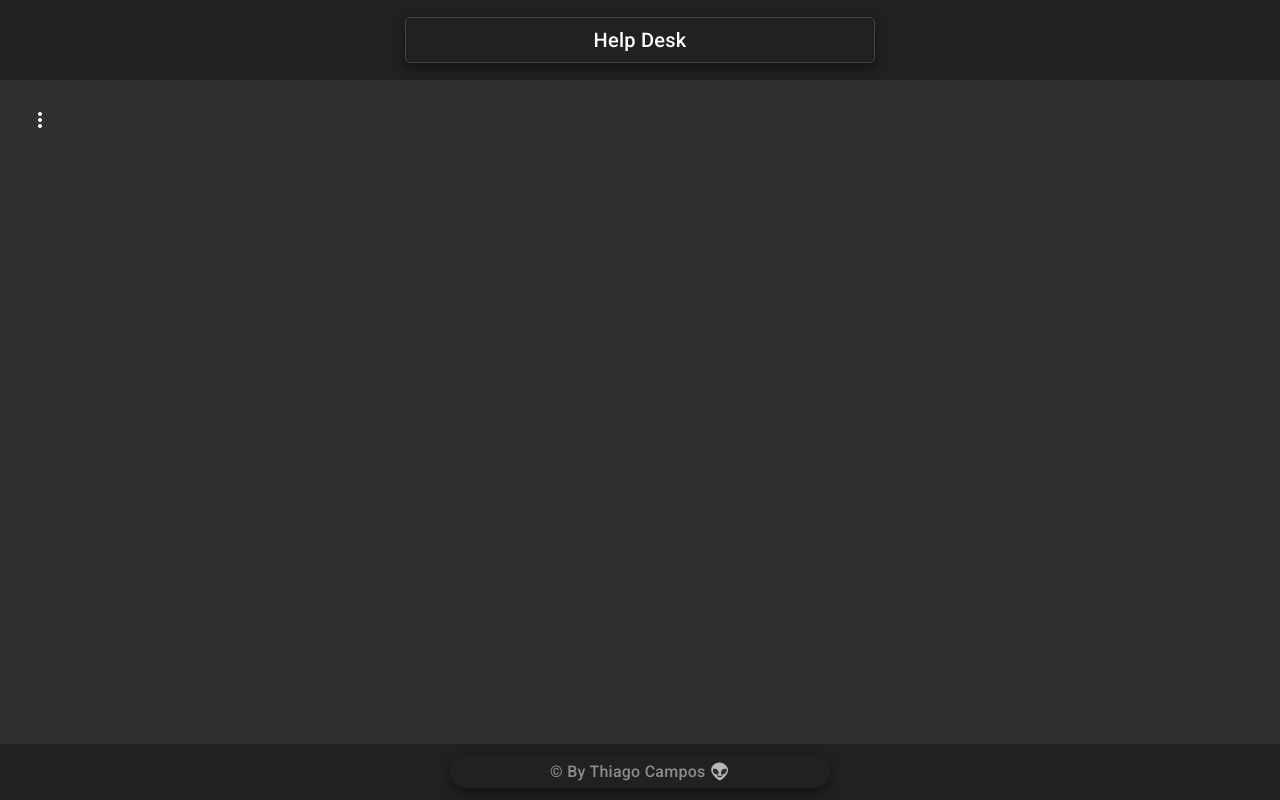
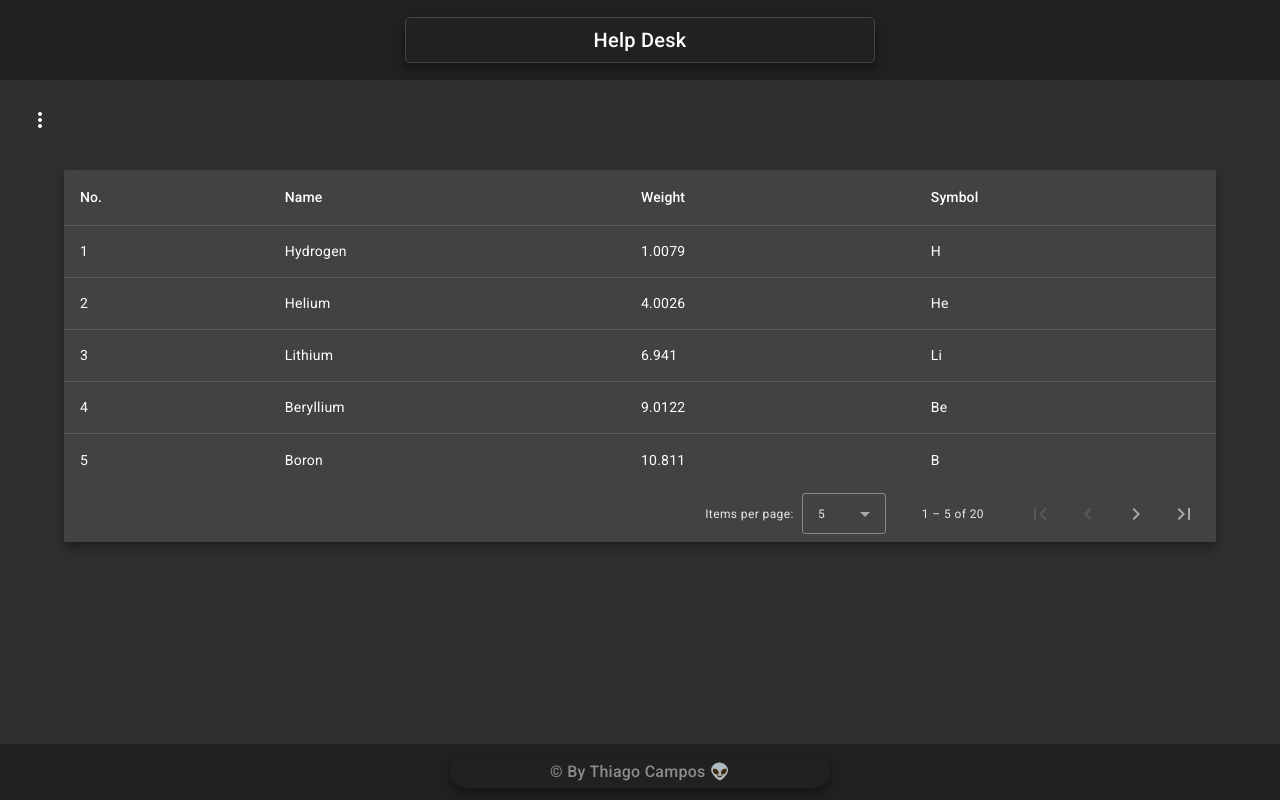
Before and after one commit to thfields/Sistema_HelpDesk_API_Front, an Angular app: page /os in a window 1280 px wide. Before the commit this address led to /. Built offline with nearby package versions, Linux system fonts and the light colour scheme.

Commit message:
componente tecnico-read

```diff
--- a/src/app/app-routing.module.ts
+++ b/src/app/app-routing.module.ts
@@ -1,7 +1,26 @@
 import { NgModule } from '@angular/core';
 import { RouterModule, Routes } from '@angular/router';
+import { HomeComponent } from './views/components/home/home.component';
+import { TecnicoReadComponent } from './views/components/tecnico/tecnico-read/tecnico-read.component';
 
-const routes: Routes = [];
+const routes: Routes = [
+  {
+    path: '',
+    component: HomeComponent
+  },
+  {
+    path: 'tecnicos',
+    component: TecnicoReadComponent
+  },
+  {
+    path: 'clientes',
+    component: TecnicoReadComponent
+  },
+  {
+    path: 'os',
+    component: TecnicoReadComponent
+  }
+];
 
 @NgModule({
   imports: [RouterModule.forRoot(routes)],
--- a/src/app/app.module.ts
+++ b/src/app/app.module.ts
@@ -22,13 +22,17 @@
 import { HeaderComponent } from './views/components/template/header/header.component';
 import { FooterComponent } from './views/components/template/footer/footer.component';
 import { NavComponent } from './views/components/template/nav/nav.component';
+import { HomeComponent } from './views/components/home/home.component';
+import { TecnicoReadComponent } from './views/components/tecnico/tecnico-read/tecnico-read.component';
 
 @NgModule({
   declarations: [
     AppComponent,
     HeaderComponent,
     FooterComponent,
-    NavComponent
+    NavComponent,
+    HomeComponent,
+    TecnicoReadComponent
   ],
   imports: [
     BrowserModule,
--- /dev/null
+++ b/src/app/views/components/home/home.component.css
@@ -0,0 +1,5 @@
+mat-card {
+    width: 80%;
+    height: 50%;
+    margin: 1rem auto 0 auto;
+}
--- /dev/null
+++ b/src/app/views/components/home/home.component.html
@@ -0,0 +1,7 @@
+<mat-card class="mat-elevation-z8">
+    <mat-card-header>
+        <mat-card-title>Help Desk</mat-card-title>
+        <mat-card-subtitle>Sistema de Ordens de Serviço desenvolvido no curso Full Stack Developer</mat-card-subtitle>
+        <img src="assets/img/work.png" alt="ordens de serviço">
+    </mat-card-header>
+</mat-card>
--- /dev/null
+++ b/src/app/views/components/tecnico/tecnico-read/tecnico-read.component.css
@@ -0,0 +1,6 @@
+.container {
+    width: 90%;
+    margin: 2%;
+    margin-right: 5%;
+    margin-left: 5%;
+}
--- /dev/null
+++ b/src/app/views/components/tecnico/tecnico-read/tecnico-read.component.html
@@ -0,0 +1,36 @@
+<div class="mat-elevation-z8 container">
+    <table mat-table [dataSource]="dataSource">
+
+      <!-- Position Column -->
+      <ng-container matColumnDef="position">
+        <th mat-header-cell *matHeaderCellDef> No. </th>
+        <td mat-cell *matCellDef="let element"> {{element.position}} </td>
+      </ng-container>
+
+      <!-- Name Column -->
+      <ng-container matColumnDef="name">
+        <th mat-header-cell *matHeaderCellDef> Name </th>
+        <td mat-cell *matCellDef="let element"> {{element.name}} </td>
+      </ng-container>
+
+      <!-- Weight Column -->
+      <ng-container matColumnDef="weight">
+        <th mat-header-cell *matHeaderCellDef> Weight </th>
+        <td mat-cell *matCellDef="let element"> {{element.weight}} </td>
+      </ng-container>
+
+      <!-- Symbol Column -->
+      <ng-container matColumnDef="symbol">
+        <th mat-header-cell *matHeaderCellDef> Symbol </th>
+        <td mat-cell *matCellDef="let element"> {{element.symbol}} </td>
+      </ng-container>
+
+      <tr mat-header-row *matHeaderRowDef="displayedColumns"></tr>
+      <tr mat-row *matRowDef="let row; columns: displayedColumns;"></tr>
+    </table>
+
+    <mat-paginator [pageSizeOptions]="[5, 10, 20]"
+                   showFirstLastButtons
+                   aria-label="Select page of periodic elements">
+    </mat-paginator>
+  </div>
--- /dev/null
+++ b/src/app/views/components/tecnico/tecnico-read/tecnico-read.component.ts
@@ -0,0 +1,49 @@
+import { AfterViewInit, Component, ViewChild } from '@angular/core';
+import { MatPaginator } from '@angular/material/paginator';
+import { MatTableDataSource } from '@angular/material/table';
+
+@Component({
+  selector: 'app-tecnico-read',
+  templateUrl: './tecnico-read.component.html',
+  styleUrls: ['./tecnico-read.component.css']
+})
+export class TecnicoReadComponent implements AfterViewInit {
+  displayedColumns: string[] = ['position', 'name', 'weight', 'symbol'];
+  dataSource = new MatTableDataSource<PeriodicElement>(ELEMENT_DATA);
+
+  @ViewChild(MatPaginator) paginator!: MatPaginator;
+
+  ngAfterViewInit() {
+    this.dataSource.paginator = this.paginator;
+  }
+}
+
+export interface PeriodicElement {
+  name: string;
+  position: number;
+  weight: number;
+  symbol: string;
+}
+
+const ELEMENT_DATA: PeriodicElement[] = [
+  {position: 1, name: 'Hydrogen', weight: 1.0079, symbol: 'H'},
+  {position: 2, name: 'Helium', weight: 4.0026, symbol: 'He'},
+  {position: 3, name: 'Lithium', weight: 6.941, symbol: 'Li'},
+  {position: 4, name: 'Beryllium', weight: 9.0122, symbol: 'Be'},
+  {position: 5, name: 'Boron', weight: 10.811, symbol: 'B'},
+  {position: 6, name: 'Carbon', weight: 12.0107, symbol: 'C'},
+  {position: 7, name: 'Nitrogen', weight: 14.0067, symbol: 'N'},
+  {position: 8, name: 'Oxygen', weight: 15.9994, symbol: 'O'},
+  {position: 9, name: 'Fluorine', weight: 18.9984, symbol: 'F'},
+  {position: 10, name: 'Neon', weight: 20.1797, symbol: 'Ne'},
+  {position: 11, name: 'Sodium', weight: 22.9897, symbol: 'Na'},
+  {position: 12, name: 'Magnesium', weight: 24.305, symbol: 'Mg'},
+  {position: 13, name: 'Aluminum', weight: 26.9815, symbol: 'Al'},
+  {position: 14, name: 'Silicon', weight: 28.0855, symbol: 'Si'},
+  {position: 15, name: 'Phosphorus', weight: 30.9738, symbol: 'P'},
+  {position: 16, name: 'Sulfur', weight: 32.065, symbol: 'S'},
+  {position: 17, name: 'Chlorine', weight: 35.453, symbol: 'Cl'},
+  {position: 18, name: 'Argon', weight: 39.948, symbol: 'Ar'},
+  {position: 19, name: 'Potassium', weight: 39.0983, symbol: 'K'},
+  {position: 20, name: 'Calcium', weight: 40.078, symbol: 'Ca'},
+];
--- a/src/app/views/components/template/nav/nav.component.html
+++ b/src/app/views/components/template/nav/nav.component.html
@@ -4,13 +4,13 @@
         <a mat-list-item routerLink="/">
             <i class="material-icons">home</i>Home
         </a>
-        <a mat-list-item routerLink="/">
+        <a mat-list-item routerLink="tecnicos">
             <i class="material-icons">work</i>Técnico
         </a>
-        <a mat-list-item routerLink="/">
+        <a mat-list-item routerLink="clientes">
             <i class="material-icons">person_search</i>Cliente
         </a>
-        <a mat-list-item routerLink="/">
+        <a mat-list-item routerLink="os">
             <i class="material-icons">person_pin</i>Ordem de Serviço
         </a>
       </mat-nav-list>
@@ -20,6 +20,9 @@
       <button mat-icon-button (click)="drawer.toggle()">
         <mat-icon>more_vert</mat-icon>
       </button>
+      <router-outlet>
+
+      </router-outlet>
     </div>
 
   </mat-drawer-container>
```
Also changed, not shown: src/app/views/components/home/home.component.ts (added, +10 -0 lines), src/assets/img/work.png (added).
